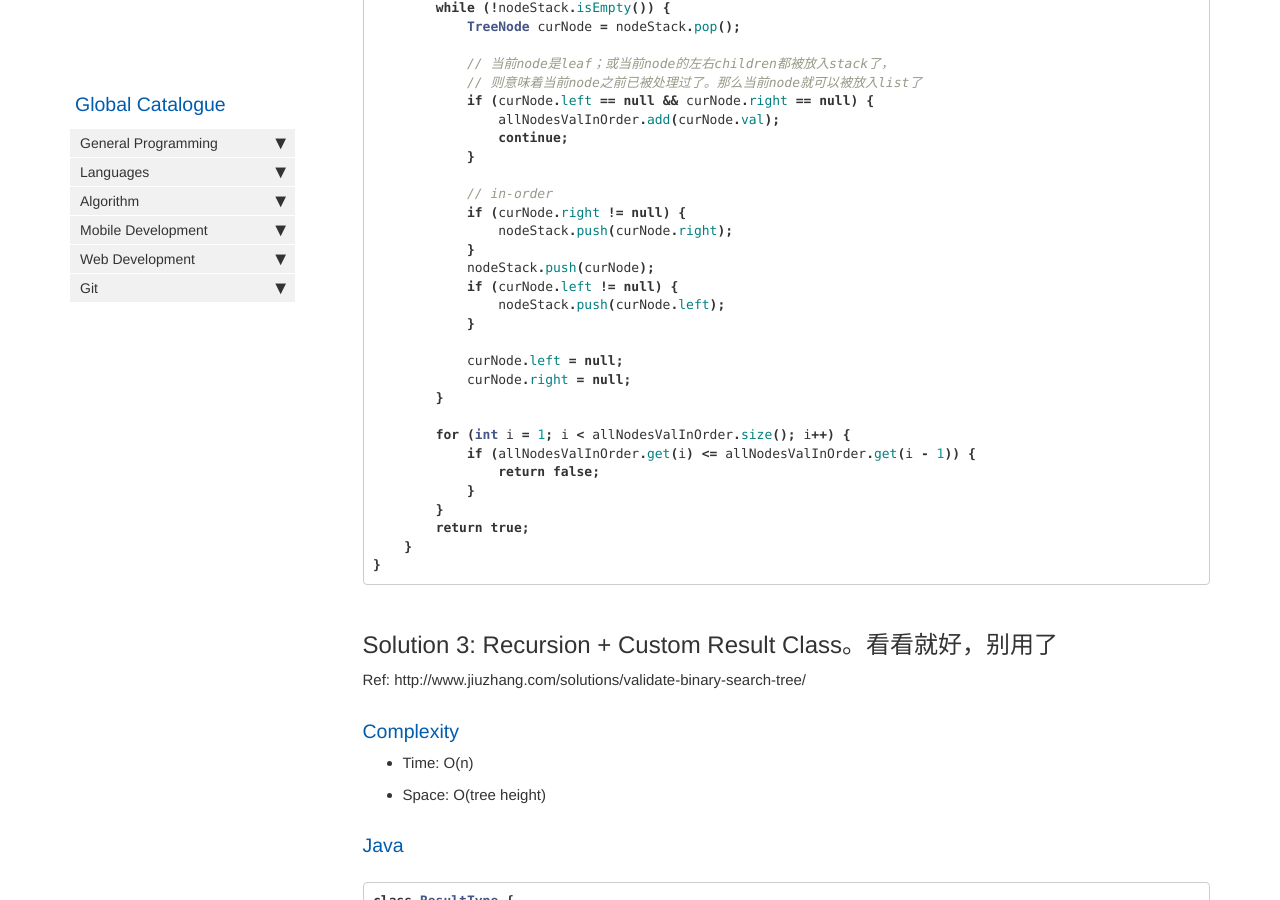
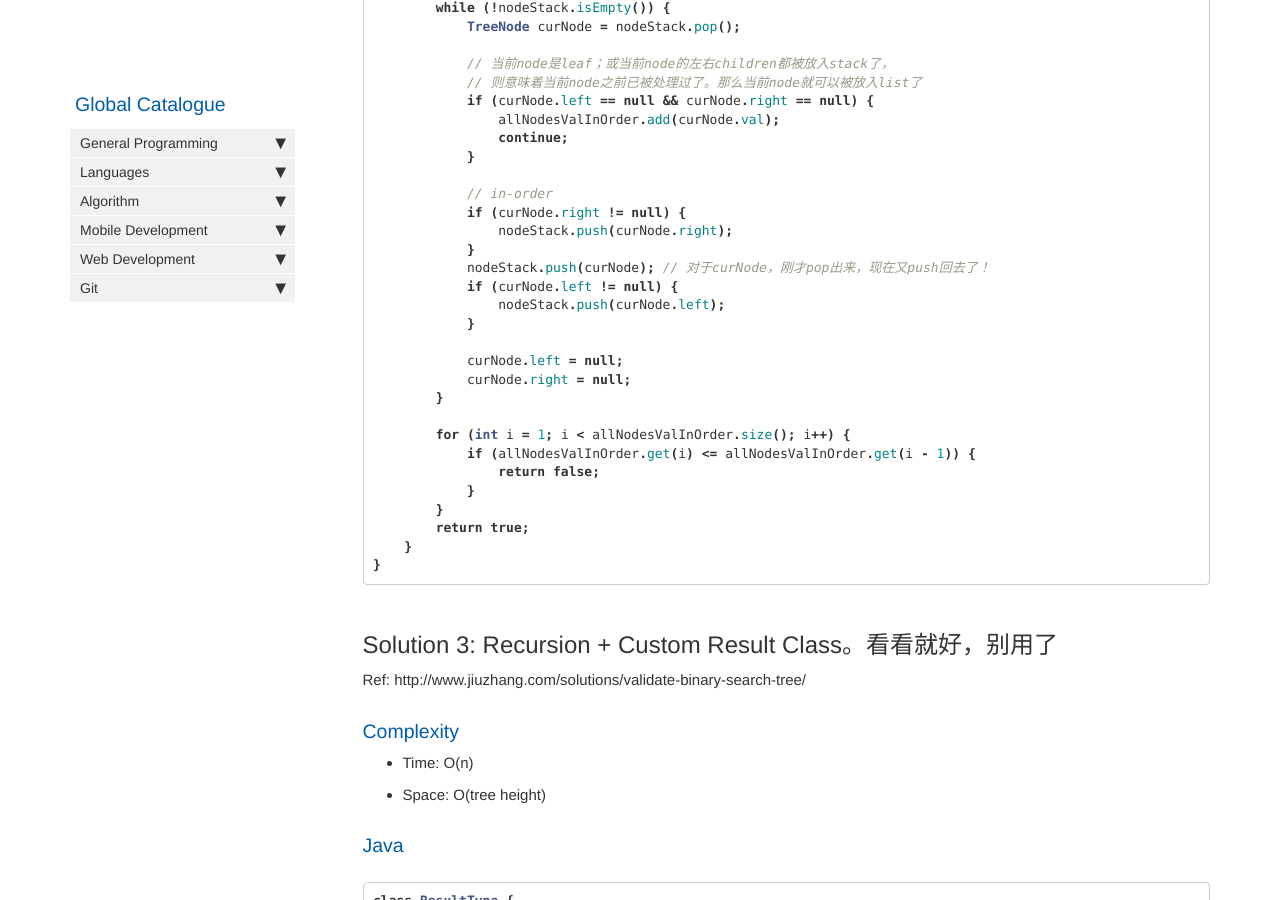
Before and after one commit to HungryOrc/hungryorc.github.io, a Jekyll site: the page built from pages/algorithm/algorithm_validate_bst.md, in a window 1280 px wide and 900 px high, scrolled down 1895 px. Built offline with Jekyll 4.4.1, drawn with Linux system fonts in a browser that asks for light colours; nearby versions of some CDN libraries; comment, search, counter and statistics services are not loaded.

Commit message:
Update algorithm_validate_bst.md

```diff
--- a/pages/algorithm/algorithm_validate_bst.md
+++ b/pages/algorithm/algorithm_validate_bst.md
@@ -95,7 +95,7 @@ public Solution {
             if (curNode.right != null) {
                 nodeStack.push(curNode.right);
             }
-            nodeStack.push(curNode);
+            nodeStack.push(curNode); // 对于curNode，刚才pop出来，现在又push回去了！
             if (curNode.left != null) {
                 nodeStack.push(curNode.left);
             }
```
